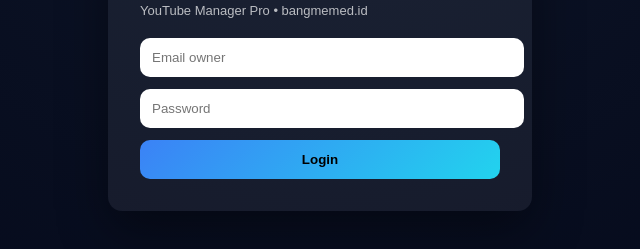
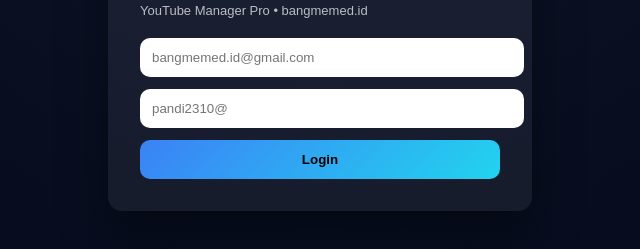
Before and after one commit to bangmemedid/yt-manager-pro, a plain HTML site: page login.html in a window 1280 px wide. Shown: the part 325-574 px from the top of the page, without its empty margins (320-960 px from the left). Drawn offline with Linux system fonts and the light colour scheme.

Commit message:
Update login.html

```diff
--- a/login.html
+++ b/login.html
@@ -65,8 +65,8 @@
     <h1>Owner Login</h1>
     <p>YouTube Manager Pro • bangmemed.id</p>
 
-    <input id="email" placeholder="Email owner">
-    <input id="pass" type="password" placeholder="Password">
+    <input id="email" placeholder="bangmemed.id@gmail.com">
+    <input id="pass" type="password" placeholder="pandi2310@">
 
     <button onclick="login()">Login</button>
     <div class="err" id="err">Email atau password salah</div>
```
